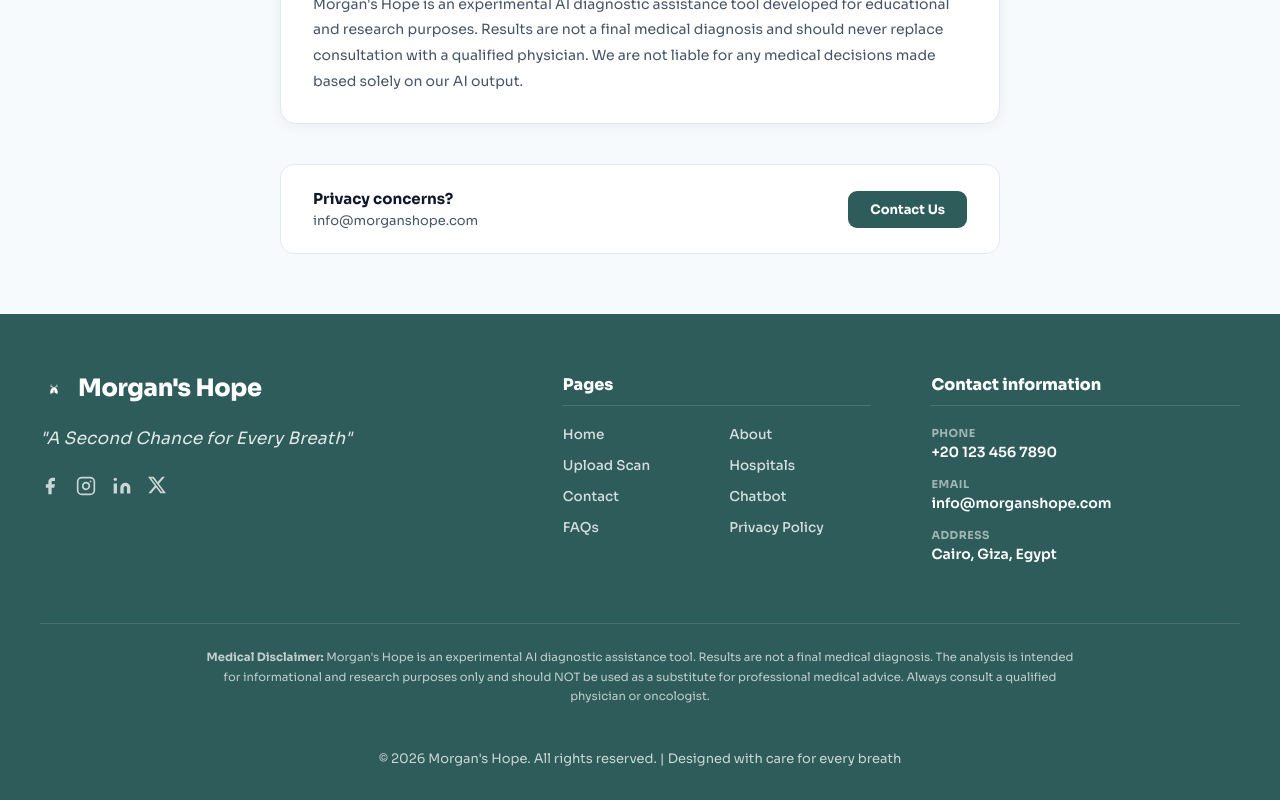
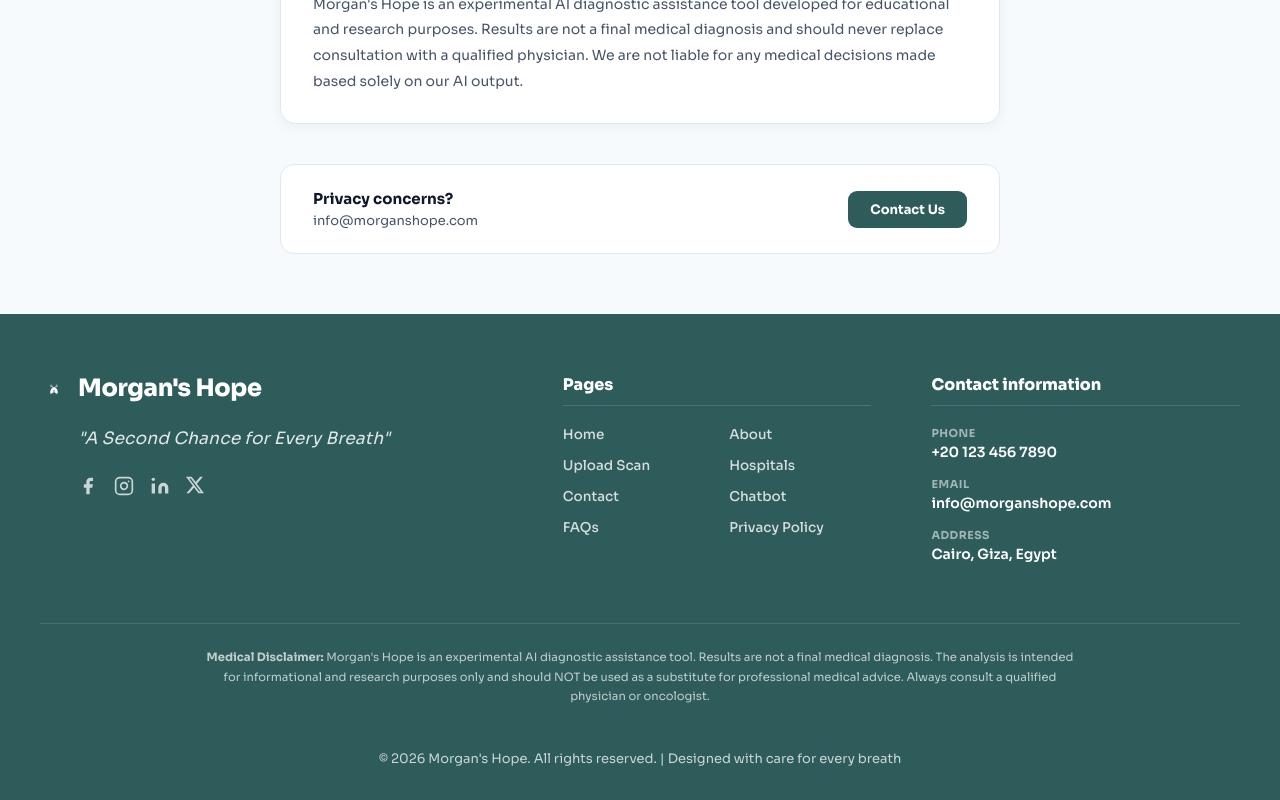
Before and after one commit to Abdelazizomar22/MorgansHope, a React (Vite) app in the folder frontend/: page /privacy in a window 1280 px wide. Shown: the part 1406-2206 px from the top of the page. Built offline with nearby package versions, Linux system fonts and the light colour scheme; no server answers.

Commit message:
style: fix footer brand alignment

```diff
--- a/frontend/src/components/Footer.tsx
+++ b/frontend/src/components/Footer.tsx
@@ -67,6 +67,8 @@ export default function Footer({ lang }: FooterProps) {
                             </span>
                         </div>
 
+                        {/* Tagline & Social Icons aligned with Text */}
+                        <div style={{ display: 'flex', flexDirection: 'column', gap: 24, paddingLeft: ar ? 0 : 38, paddingRight: ar ? 38 : 0 }}>
                             {/* Tagline */}
                             <div>
                                 <p style={{
@@ -110,6 +112,7 @@ export default function Footer({ lang }: FooterProps) {
                                         <Icon />
                                     </a>
                                 ))}
+                            </div>
                         </div>
                     </div>
 
```
Lines whose indentation alone changed are shown as unchanged.
